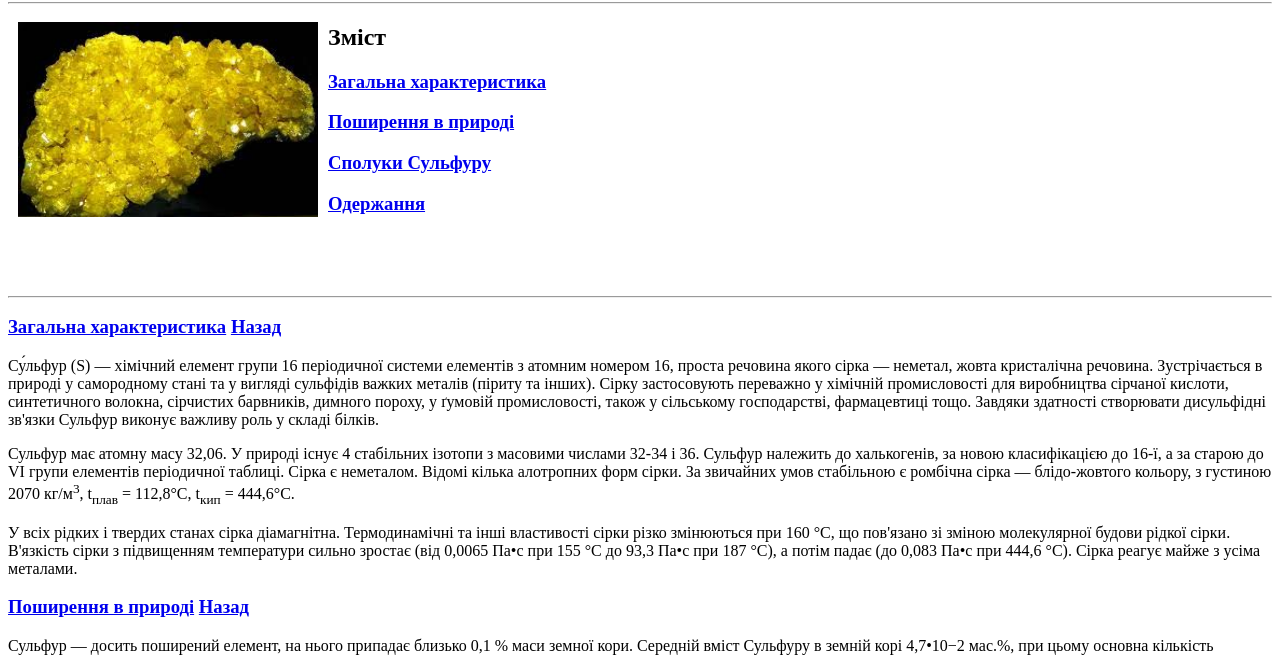
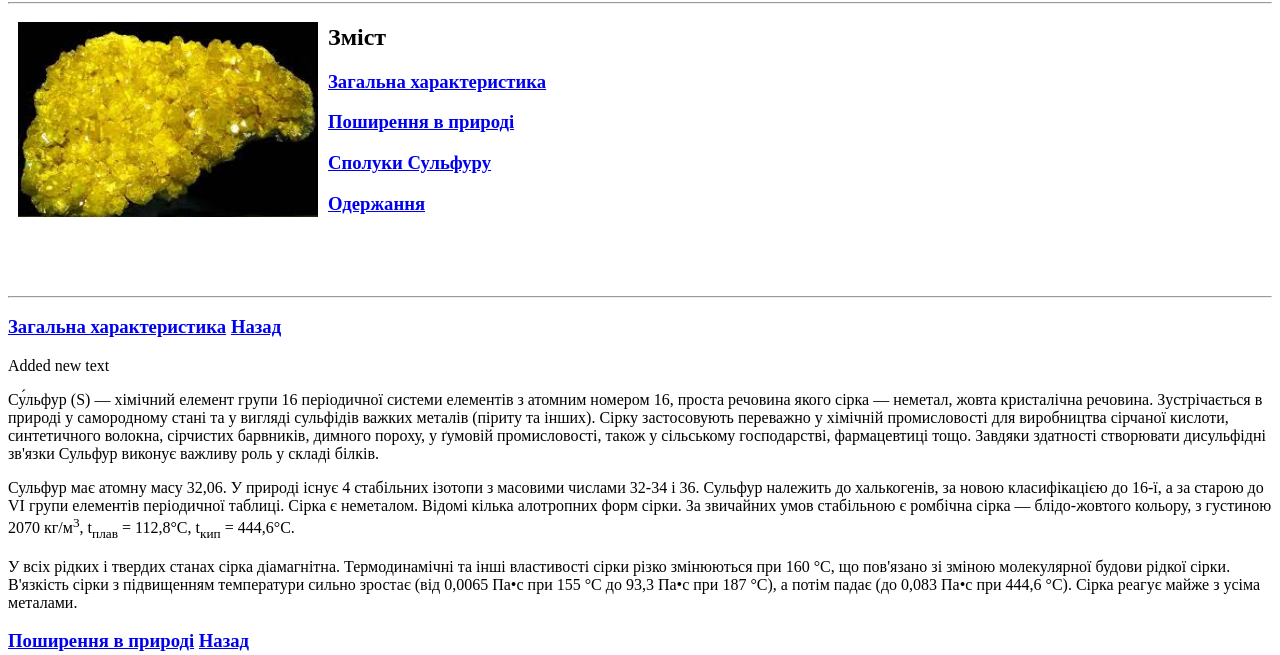
Before and after one commit to serge-melnyk/TestGitSirka, a plain HTML site: page index.html in a window 1280 px wide. Shown: the part 78-733 px from the top of the page. Drawn offline with Linux system fonts and the light colour scheme.

Commit message:
changed index

```diff
--- a/index.html
+++ b/index.html
@@ -22,7 +22,7 @@
  <hr>
 <h3><a href="#" id="place1">Загальна характеристика</a>
     <a href="#place0">Назад</a></h3>
-
+ <p>Added new text</p>
 <p>Су́льфур (S) — хімічний елемент групи 16 періодичної системи
     елементів з атомним номером 16, проста речовина якого сірка —
     неметал, жовта кристалічна речовина. Зустрічається в природі у
```
